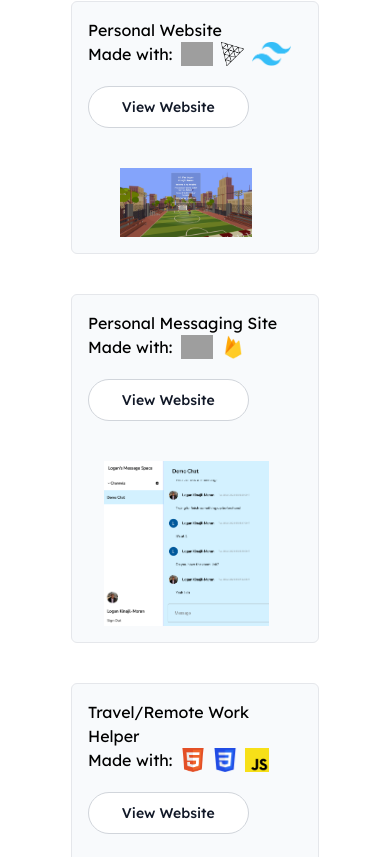
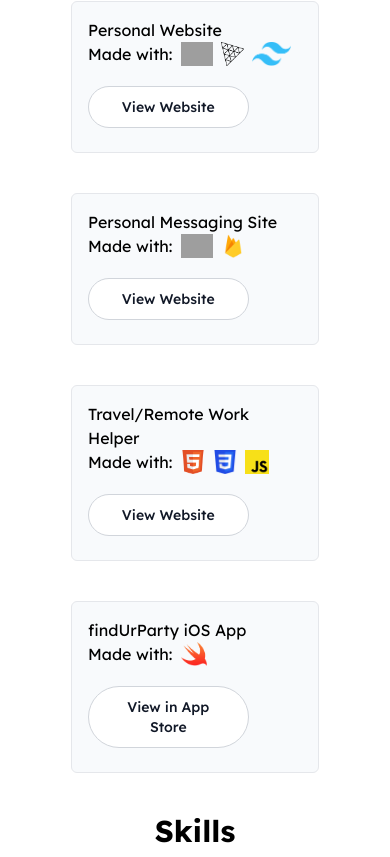
Before and after one commit to logankm02/website2.0, a React (Vite) app: page /website2.0/about in a window 390 px wide. Shown: the part 2087-2944 px from the top of the page. Built offline with nearby package versions, Linux system fonts and the light colour scheme; grey boxes are pictures that could not be loaded.

Commit message:
phone fix attempt 2

```diff
--- a/src/pages/About.jsx
+++ b/src/pages/About.jsx
@@ -152,9 +152,11 @@ export default function About() {
               <p className='flex flex-row mb-5'>Made with: <img className='project' src={reactLogo} alt="react" /><img className='project' src={threejs} alt="threejs" /><img className='project' src={tailwind} alt="tailwind" /></p>
               <button type="button" className="w-3/4 text-gray-900 bg-white border border-gray-300 focus:outline-none hover:bg-gray-100 focus:ring-4 focus:ring-gray-100 font-medium rounded-full text-sm px-5 py-2.5 me-2 mb-2" onClick={navWeb}>View Website</button>
             </div>
+            {isDesktop && (
               <div className='w-4/5 md:w-1/2 h-auto md:flex md:items-center md:justify-center justify-items-center p-4'>
                 <img className='w-4/5 h-auto md:h-40 md:w-auto' src={webScreenshot} alt="message" />
               </div>
+            )}
           </div>
           <div className='grid grid-cols-1 h-auto md:flex md:flex-row justify-between space-x-4 border rounded-md bg-slate-50 mb-10 hover:scale-105 transition-transform'>
             <div className='left-0 text-left p-4 flex flex-col justifty-between h-full'>
@@ -162,9 +164,11 @@ export default function About() {
               <p className='flex flex-row mb-5'>Made with: <img className='project' src={reactLogo} alt="react" /><img className='project' src={firebase} alt="firebase" /></p>
               <button type="button" className="w-3/4 text-gray-900 bg-white border border-gray-300 focus:outline-none hover:bg-gray-100 focus:ring-4 focus:ring-gray-100 font-medium rounded-full text-sm px-5 py-2.5 me-2 mb-2" onClick={msgWeb}>View Website</button>
             </div>
+            {isDesktop && (
               <div className='w-4/5 md:w-1/2 h-auto md:flex md:items-center md:justify-center justify-items-center p-4'>
                 <img className='w-full h-auto md:h-40 md:w-auto' src={messageScreenshot} alt="message" />
               </div>
+            )}
           </div>
           <div className='grid grid-cols-1 h-auto md:flex md:flex-row justify-between space-x-4 border rounded-md bg-slate-50 mb-10 hover:scale-105 transition-transform'>
             <div className='left-0 text-left p-4 flex flex-col justifty-between h-full'>
@@ -172,9 +176,11 @@ export default function About() {
               <p className='flex flex-row mb-5'>Made with: <img className='project' src={html} alt="html" /><img className='project' src={css} alt="css" /><img className='project' src={jsLogo} alt="js" /></p>
               <button type="button" className="w-3/4 text-gray-900 bg-white border border-gray-300 focus:outline-none hover:bg-gray-100 focus:ring-4 focus:ring-gray-100 font-medium rounded-full text-sm px-5 py-2.5 me-2 mb-2" onClick={trvlWeb}>View Website</button>
             </div>
+            {isDesktop && (
               <div className='w-4/5 md:w-1/2 h-auto md:flex md:items-center md:justify-center justify-items-center p-4'>
                 <img className='w-full h-auto md:h-40 md:w-auto' src={weatherScreenshot} alt="message" />
               </div>
+            )}
           </div>
           <div className='grid grid-cols-1 h-auto md:flex md:flex-row justify-between space-x-4 border rounded-md bg-slate-50 mb-10 hover:scale-105 transition-transform'>
             <div className='left-0 text-left p-4 flex flex-col justifty-between h-full'>
@@ -182,11 +188,12 @@ export default function About() {
               <p className='flex flex-row mb-5'>Made with: <img className='project' src={swift} alt="swift" /></p>
               <button type="button" className="w-3/4 text-gray-900 bg-white border border-gray-300 focus:outline-none hover:bg-gray-100 focus:ring-4 focus:ring-gray-100 font-medium rounded-full text-sm px-5 py-2.5 me-2 mb-2" onClick={findUrPartyAppStore}>View in App Store</button>
             </div>
+            {isDesktop && (
               <div className='w-4/5 md:w-1/2 h-auto md:flex md:items-center md:justify-center justify-items-center p-4'>
                 <img className='w-full h-auto md:h-40 md:w-auto' src={findUrPartyScreenshot} alt="message" />
               </div>
+            )}
           </div>
-
         </div>
         <div className='flex flex-col justify-center mb-10'>
           <h1 className='text-center mb-10 text-3xl font-bold'>Skills</h1>
```
Lines whose indentation alone changed are shown as unchanged.
